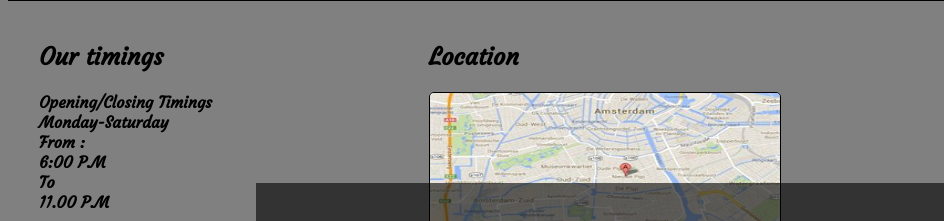
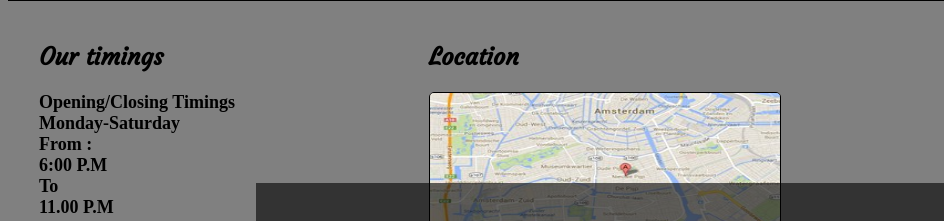
Before and after one commit to Payal09/Resturant_Website, a plain HTML site: page index.html in a window 1280 px wide. Shown: the part 137-358 px from the top of the page, 0-944 px from the left. Drawn offline with nearby package versions, Linux system fonts and the light colour scheme.

Commit message:
my final commit for real now

```diff
--- a/css/style.css
+++ b/css/style.css
@@ -176,6 +176,11 @@ font-size: 20px;
 font-family: "Courgette";
 }
 
+.leftcolumn p{
+font-family: "Times New Roman";
+font-size: 18px;
+}
+
 .middlecolumn h2{
 font-family: "Courgette";
 }
```
